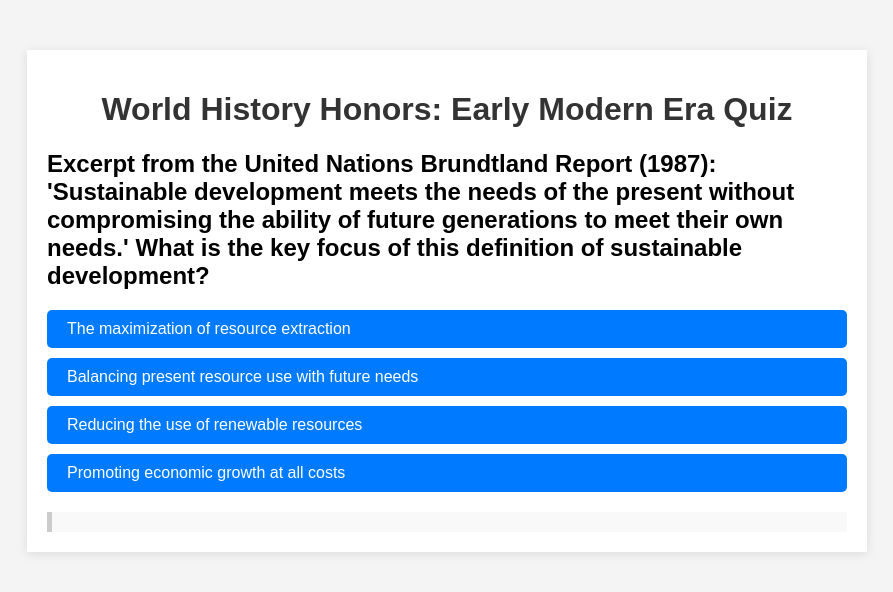
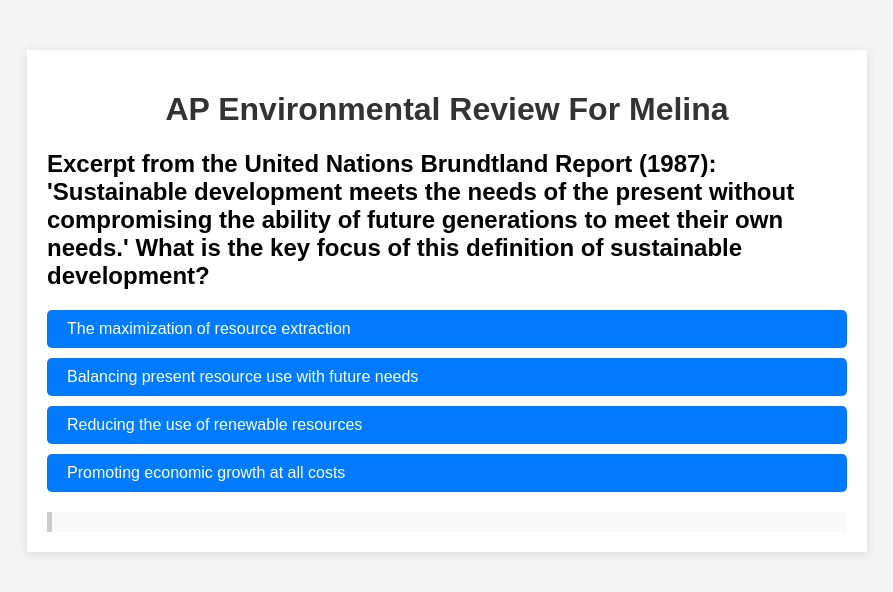
Before and after one commit to sprfisher/APEnvironmental, a plain HTML site: page index.html in a window 1280 px wide. Shown: the whole page, without its empty margins (193-1086 px from the left). Drawn offline with Linux system fonts and the light colour scheme.

Commit message:
Update index.html

```diff
--- a/index.html
+++ b/index.html
@@ -73,7 +73,7 @@
 </head>
 <body>
     <div id="quiz-container">
-        <h1>World History Honors: Early Modern Era Quiz</h1>
+        <h1>AP Environmental Review For Melina</h1>
         <div id="question-container"></div>
         <button id="next-button">Next Question</button>
         <div id="feedback"></div>
```
